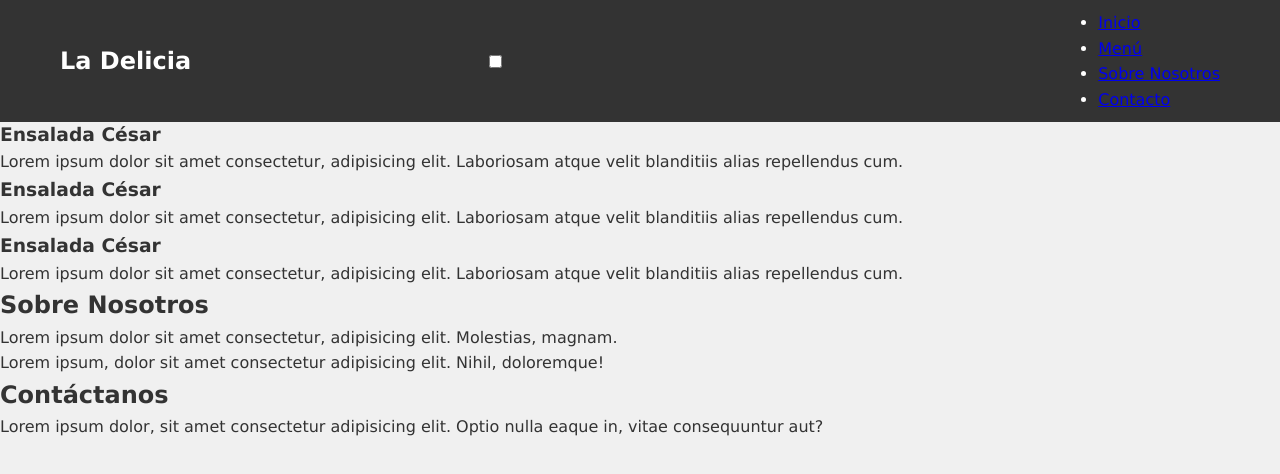
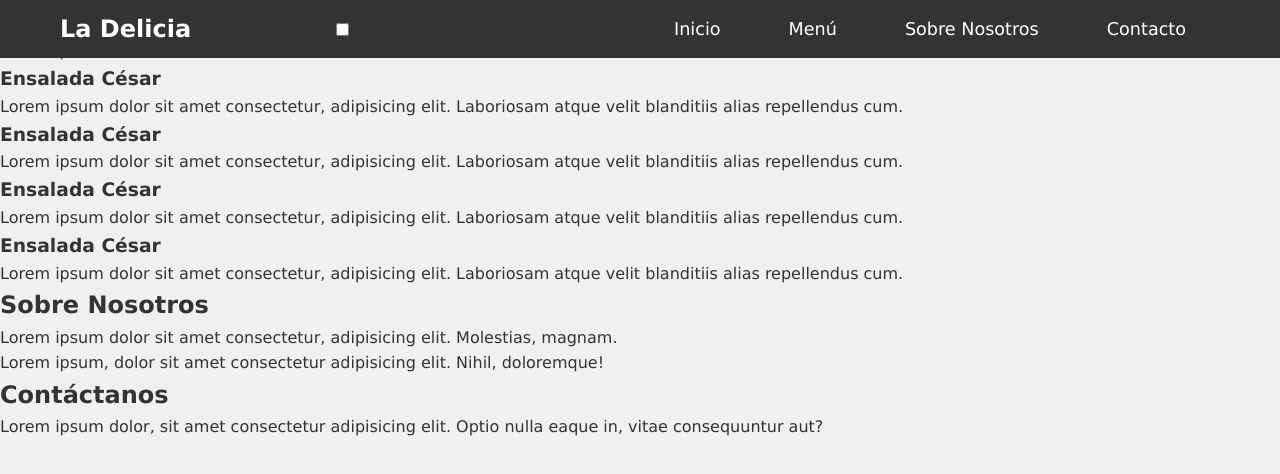
Before and after one commit to IFCD0110-Creacion-Publicacion-Web/Restaurante, a plain HTML site: page index.html in a window 1280 px wide. Drawn offline with Linux system fonts and the light colour scheme.

Commit message:
actualizado

```diff
--- a/index.html
+++ b/index.html
@@ -14,7 +14,7 @@
           <h1>La Delicia</h1>
         </div>
         <input type="checkbox" id="menu-toggle" />
-        <label for="menu-toggle">
+        <label for="menu-toggle" class="hamburger">
           <span></span>
           <span></span>
           <span></span>
--- a/styles.css
+++ b/styles.css
@@ -31,3 +31,32 @@ body {
     margin: 0 auto;
     padding: 0 20px;
 }
+
+.logo h1 {
+    font-size: 24px;
+    font-weight: bold;
+    color: #fff;
+}
+
+/* Estilos menu en pantallas grandes*/
+.menu-items {
+    display: flex;
+    justify-content: space-around;
+    list-style: none;
+    width: 50%;
+}
+
+.menu-items li a {
+    text-decoration: none;
+    color: #fff;
+    font-size: 1.1rem;
+    padding: 10px;
+    transition: background-color 0.3s;
+}
+
+.menu-items li a:hover {
+    background-color: #007bff;
+    border-radius: 5px;
+}
+
+/* Estilo del menu hamburguesa*/
```
